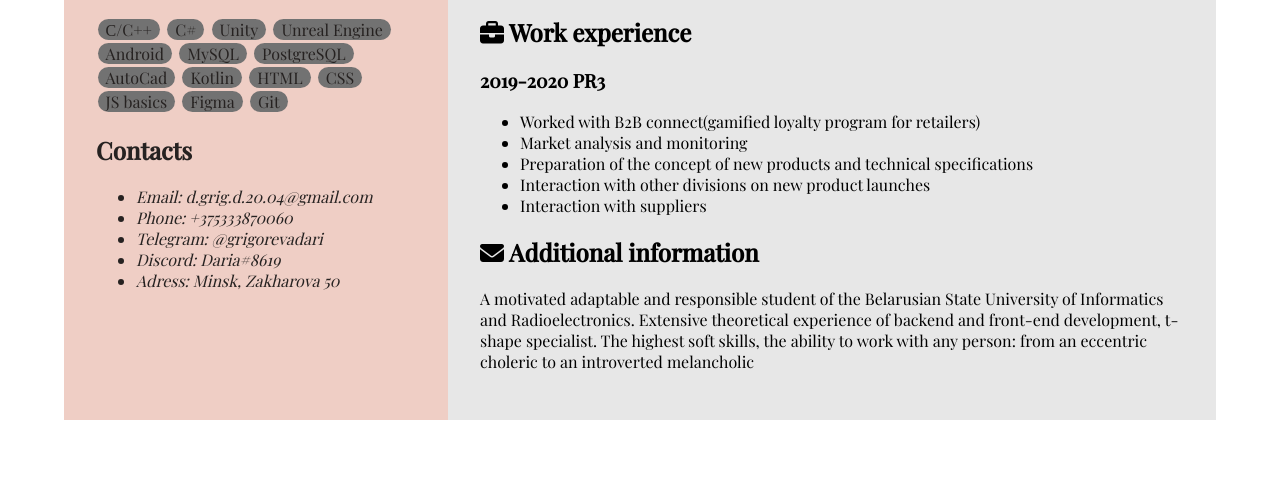
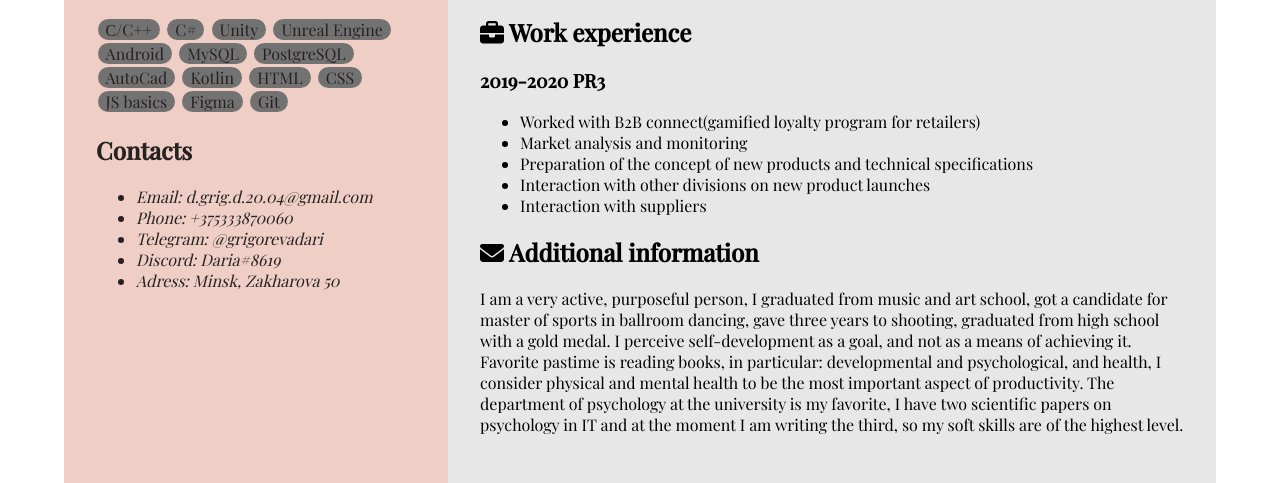
Before and after one commit to grigorevadari/rsschool-cv, a plain HTML site: page index.html in a window 1280 px wide. Shown: the part 470-953 px from the top of the page. Before the commit the page ends 890 px from the top, so only its background shows below. Drawn offline with nearby package versions, Linux system fonts and the light colour scheme; a web font is replaced by a local one.

Commit message:
fix: additional information

```diff
--- a/index.html
+++ b/index.html
@@ -117,9 +117,10 @@
         <section>
             <h2 class="block_title"><i class="fas fa-envelope"></i>  Additional information</h2>
             <p>
-                A motivated adaptable and responsible student of the Belarusian State University of Informatics and Radioelectronics.
-                Extensive theoretical experience of backend and front-end development, t-shape specialist.
-                The highest soft skills, the ability to work with any person: from an eccentric choleric to an introverted melancholic
+                I am a very active, purposeful person, I graduated from music and art school, got a candidate for master of sports in ballroom dancing, gave three years to shooting, graduated from high school with a gold medal.
+                I perceive self-development as a goal, and not as a means of achieving it.
+                Favorite pastime is reading books, in particular: developmental and psychological, and health, I consider physical and mental health to be the most important aspect of productivity.
+                The department of psychology at the university is my favorite, I have two scientific papers on psychology in IT and at the moment I am writing the third, so my soft skills are of the highest level.
 
             </p>
         </section>
```
